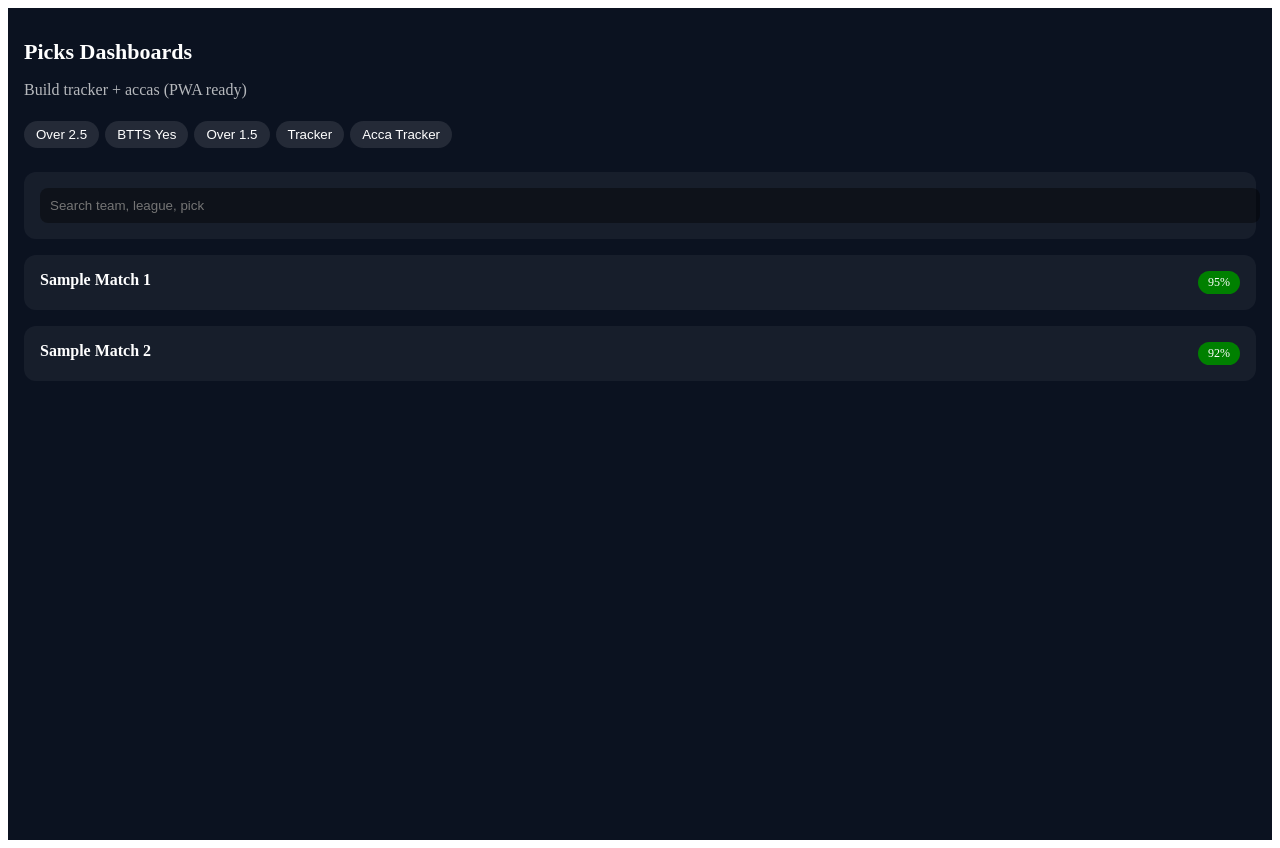
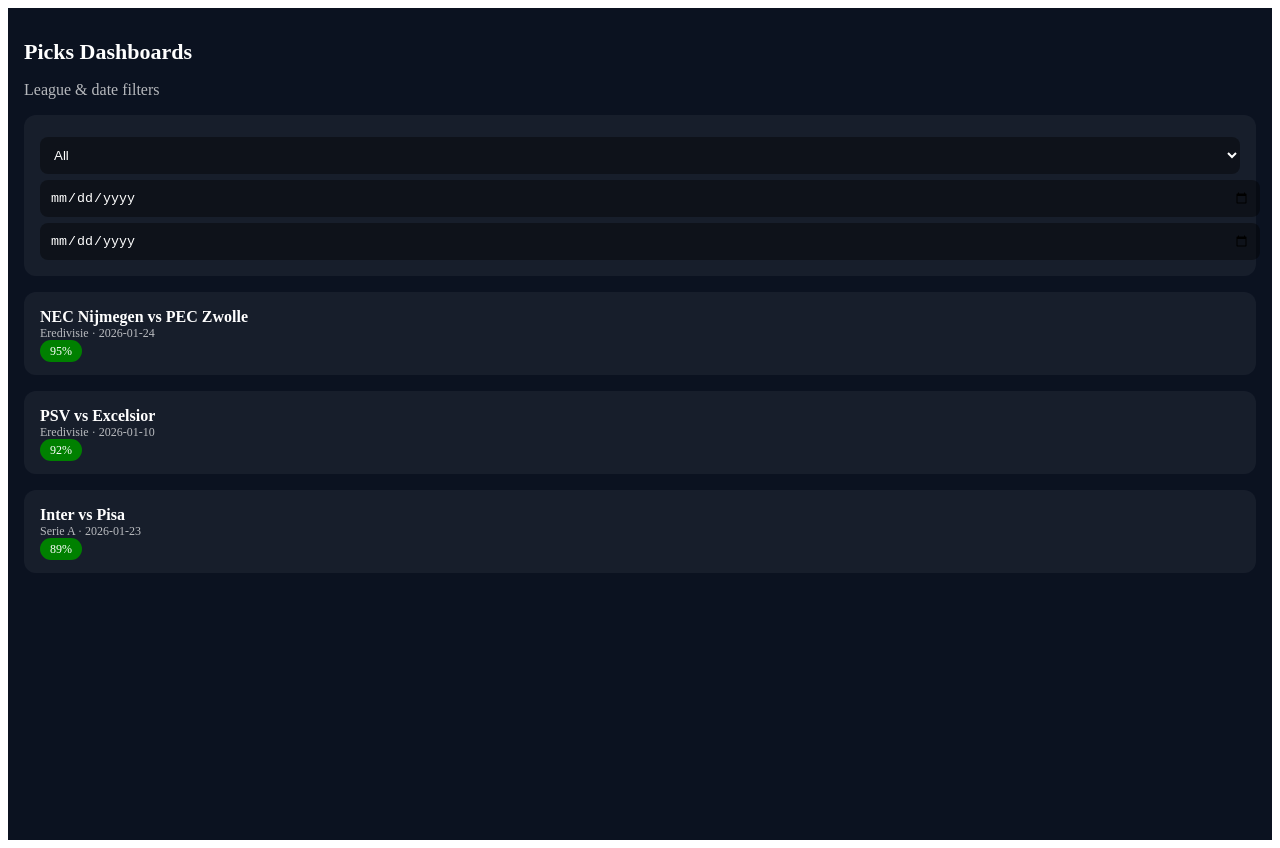
Before and after one commit to nathanbrownlee40-web/picks-dashboard, a React (Vite) app: page / in a window 1280 px wide. Built offline with nearby package versions, Linux system fonts and the light colour scheme.

Commit message:
Update App.jsx

```diff
--- a/src/App.jsx
+++ b/src/App.jsx
@@ -1,46 +1,54 @@
+import { useState } from "react";
+import picks from "./data/picks";
+
 export default function App() {
+  const [league, setLeague] = useState("All");
+  const [from, setFrom] = useState("");
+  const [to, setTo] = useState("");
+
+  const leagues = ["All", ...new Set(picks.map(p => p.league))];
+
+  const filtered = picks.filter(p => {
+    if (league !== "All" && p.league !== league) return false;
+    if (from && p.date < from) return false;
+    if (to && p.date > to) return false;
+    return true;
+  });
+
   return (
     <div style={{ minHeight: "100vh", background: "#0b1220", color: "white", padding: 16 }}>
       <h1 style={{ fontSize: 22, fontWeight: "bold" }}>Picks Dashboards</h1>
-      <p style={{ opacity: 0.7 }}>Build tracker + accas (PWA ready)</p>
+      <p style={{ opacity: 0.7 }}>League & date filters</p>
 
-      <div style={{ marginTop: 16 }}>
-        <button style={btn}>Over 2.5</button>
-        <button style={btn}>BTTS Yes</button>
-        <button style={btn}>Over 1.5</button>
-        <button style={btn}>Tracker</button>
-        <button style={btn}>Acca Tracker</button>
+      {/* Filters */}
+      <div style={card}>
+        <select value={league} onChange={e => setLeague(e.target.value)} style={input}>
+          {leagues.map(l => (
+            <option key={l} value={l}>{l}</option>
+          ))}
+        </select>
+
+        <input type="date" value={from} onChange={e => setFrom(e.target.value)} style={input} />
+        <input type="date" value={to} onChange={e => setTo(e.target.value)} style={input} />
       </div>
 
-      <div style={{ marginTop: 24, padding: 16, background: "rgba(255,255,255,0.05)", borderRadius: 12 }}>
-        <input placeholder="Search team, league, pick" style={input} />
-      </div>
-
-      <div style={card}>
-        <strong>Sample Match 1</strong>
-        <span style={pill}>95%</span>
-      </div>
-
-      <div style={card}>
-        <strong>Sample Match 2</strong>
-        <span style={pill}>92%</span>
-      </div>
+      {/* Picks */}
+      {filtered.map(p => (
+        <div key={p.id} style={card}>
+          <div>
+            <strong>{p.match}</strong>
+            <div style={{ fontSize: 12, opacity: 0.7 }}>{p.league} · {p.date}</div>
+          </div>
+          <span style={pill}>{Math.round(p.probability * 100)}%</span>
+        </div>
+      ))}
     </div>
   );
 }
 
-const btn = {
-  marginRight: 6,
-  marginTop: 6,
-  padding: "6px 12px",
-  borderRadius: 999,
-  background: "rgba(255,255,255,0.1)",
-  color: "white",
-  border: "none"
-};
-
 const input = {
   width: "100%",
+  marginTop: 6,
   padding: 10,
   borderRadius: 8,
   border: "none",
@@ -52,14 +60,13 @@ const card = {
   marginTop: 16,
   padding: 16,
   borderRadius: 12,
-  background: "rgba(255,255,255,0.05)",
-  display: "flex",
-  justifyContent: "space-between"
+  background: "rgba(255,255,255,0.05)"
 };
 
 const pill = {
   background: "green",
   padding: "4px 10px",
   borderRadius: 999,
-  fontSize: 12
+  fontSize: 12,
+  height: "fit-content"
 };
```
